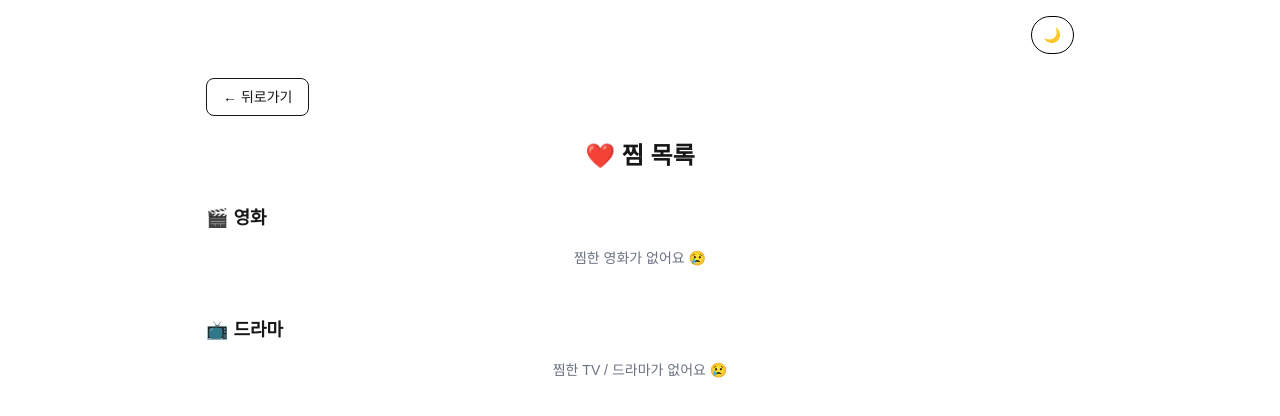
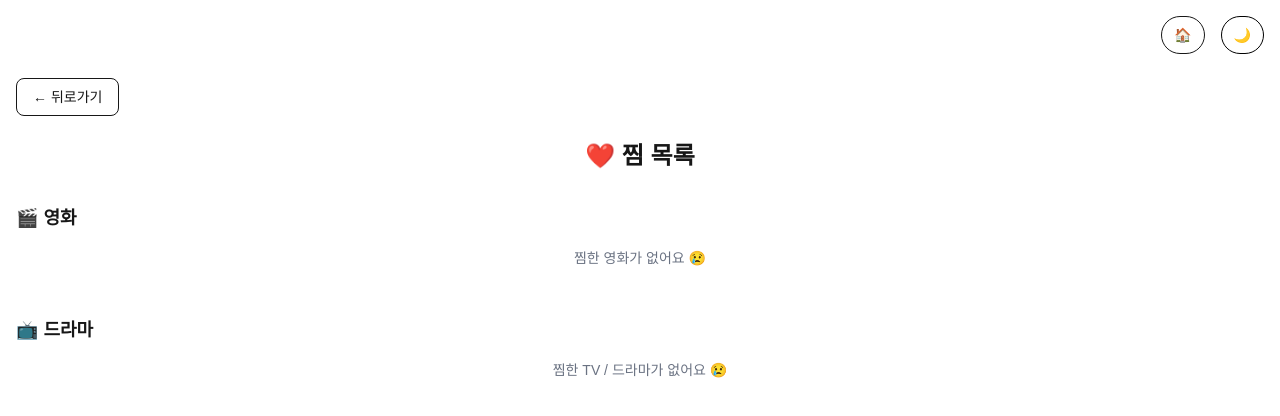
Before and after one commit to dksgyrud1349/movie-app-next, a Next.js app: page /liked in a window 1280 px wide. Shown: the top 416 px of the page. Built offline with nearby package versions, Linux system fonts and the light colour scheme.

Commit message:
화면 디자인 수정

```diff
--- a/src/pages/_app.js
+++ b/src/pages/_app.js
@@ -1,9 +1,11 @@
 import { useState, useEffect } from 'react';
+import { useRouter } from 'next/router';
 import '@/styles/globals.css';
 
 export default function App({ Component, pageProps }) {
   const [isDark, setIsDark] = useState(false);
   const [mounted, setMounted] = useState(false);
+  const router = useRouter();
 
   useEffect(() => {
     setIsDark(localStorage.getItem('darkMode') === 'true');
@@ -24,7 +26,14 @@ export default function App({ Component, pageProps }) {
         color: isDark ? '#ffffff' : '#171717',
       }}
     >
-      <div className="max-w-[900px] mx-auto px-4 pt-4 flex justify-end">
+      <div className="max-w-[1400px] mx-auto px-4 pt-4 flex justify-end">
+        <button
+          onClick={() => router.push('/')}
+          className="px-3 py-2 mr-4 text-sm rounded-full border
+            dark:border-gray-600 hover:bg-gray-100 dark:hover:bg-gray-700 transition"
+        >
+          🏠
+        </button>
         <button
           onClick={toggleDark}
           className="px-3 py-2 text-sm rounded-full border text-black dark:text-white dark:border-gray-600 hover:bg-gray-100 dark:hover:bg-gray-700 transition"
--- a/src/pages/detail/movie/[id].js
+++ b/src/pages/detail/movie/[id].js
@@ -80,7 +80,7 @@ export default function Detail({ movie }) {
   };
 
   return (
-    <div className="max-w-[900px] mx-auto px-4 py-6">
+    <div className="max-w-[1400px] mx-auto px-4 py-6">
 
       {/* 🔙 뒤로가기 */}
       <button
--- a/src/pages/detail/tv/[id].js
+++ b/src/pages/detail/tv/[id].js
@@ -69,7 +69,7 @@ export default function TVDetail({ tv }) {
   };
 
   return (
-    <div className="max-w-[900px] mx-auto px-4 py-6">
+    <div className="max-w-[1400px] mx-auto px-4 py-6">
       {/* 🔙 뒤로가기 */}
       <button
         onClick={() => router.back()}
--- a/src/pages/index.js
+++ b/src/pages/index.js
@@ -105,7 +105,7 @@ export default function Home({ initialMovies }) {
   };
 
   return (
-    <div className="max-w-[900px] mx-auto px-4 py-6">
+    <div className="max-w-[1400px] mx-auto px-4 py-6">
       {/* ❤️ 찜 */}
       <div className="flex justify-end">
         <button
--- a/src/pages/liked.js
+++ b/src/pages/liked.js
@@ -16,7 +16,7 @@ export default function Liked() {
   }, []);
 
   return (
-    <div className="max-w-[900px] mx-auto px-4 py-6">
+    <div className="max-w-[1400px] mx-auto px-4 py-6">
       {/* 🔙 뒤로가기 */}
       <button
         onClick={() => router.back()}
```
